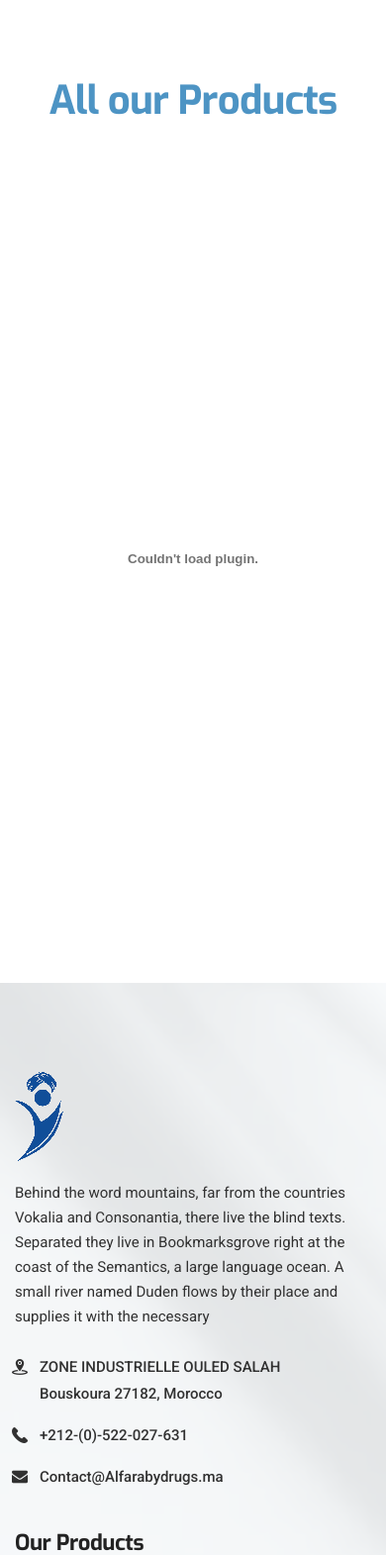
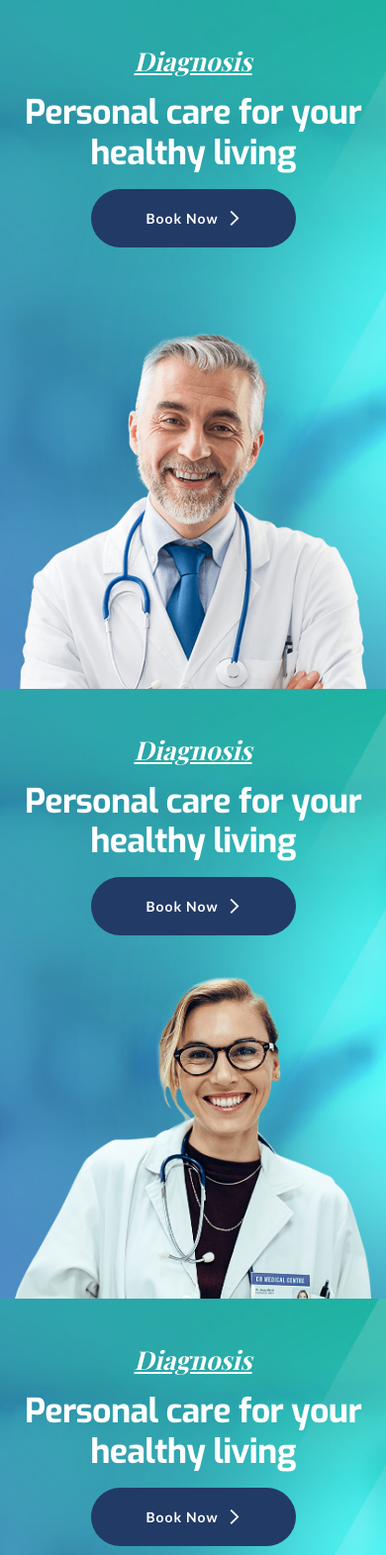
Before and after one commit to Mouhcine-Qorra/Alfaraby, a Django app: page /products/ in a window 390 px wide. Shown: the part 85-1656 px from the top of the page at 99% size. Run offline with Django 4.2, Linux system fonts and the light colour scheme; some libraries are stand-ins or nearby versions; some web fonts are replaced.

Commit message:
add sliders to products page

```diff
--- /dev/null
+++ b/Tools.txt
@@ -0,0 +1,2 @@
+git remote set-url origin https://[APPLICATION]:[NEW TOKEN FROM PAT personnal access token]@github.com/[ORGANISATION]/[REPO].git
+debug False : whitenoise
--- a/pharma_casa/templates/home.html
+++ b/pharma_casa/templates/home.html
@@ -1,12 +1,7 @@
-<!--https://cloudpdf.io/blog/how-to-embed-a-pdf-in-html-without-the-ability-to-download
- 	can users select the text inside the document? -->
-<!-- send email in contact page -->
 <!--dropdown in header (avtivities...) disapear quickly
 	margin: 0;
     padding: 0;
     display: none;
-    background-color: #fff;
-    border: 1px solid #f8f8f8;
     position: absolute;
     padding-top: 2px;
     right: 0px;
--- a/pharma_casa/templates/products.html
+++ b/pharma_casa/templates/products.html
@@ -57,10 +57,7 @@
 	body {
 		height: -webkit-fill-available;
 	}
-	embed {
-		width: -webkit-fill-available;
-	}
-	#marginTopHeader {
+	#prodTitle {
 		color: rgb(77, 148, 196);
 		line-height: 1.2em;
 		font-family: Exo, sans-serif;
@@ -69,7 +66,6 @@
 		padding-bottom: 1rem;
 		text-align: center !important;
 		font-weight: 700 !important;
-		margin-top: 172px;
 	}
 
 	.selected-lang:before {
@@ -248,12 +244,101 @@
 <!-- End header section -->
 
 
+    <!-- Bnner Section -->
+    <section class="banner-section" id="marginTopHeader">
+        <div class="banner-carousel owl-carousel owl-theme">
+
+            <!-- Slide Item -->
+            <div class="slide-item" style="background-image: url('{% static 'images/main-slider/1.jpg' %}');">
+                <div class="container xs-banner-container-parent">
+					<div class="clearfix">
+
+						<!-- Content Column -->
+						<div class="banner-column col-lg-6 col-md-12 col-sm-12">
+							<div class="title wow fadeInUp" data-wow-delay="250ms">Diagnosis</div>
+							<h2 class="wow fadeInUp" data-wow-delay="500ms">Personal care for your healthy living</h2>
+							<p class="text wow fadeInUp" data-wow-delay="750ms">Small river named Duden flows by their place and supplies it with the necessary regelialia. It is a paradisematic country, in which roasted parts of sentences fly into your mouth.</p>
+							<div class="link-box wow fadeInUp" data-wow-delay="1000ms">
+								<a href="department.html" class="theme-btn btn-style-two"><i>Book Now</i> <span class="arrow icon icon-arrow_right"></span></a>
+							</div>
+						</div>
+
+						<!-- Image Column -->
+
+							<div class="image">
+								<img src="{% static 'images/main-slider/content-image.png' %}" alt="" />
+							</div>
+
+
+					</div>
+
+                </div>
+            </div>
+
+            <!-- Slide Item -->
+            <div class="slide-item" style="background-image: url('{% static 'images/main-slider/1.jpg' %}');">
+                <div class="container xs-banner-container-parent">
+					<div class="clearfix">
+
+						<!-- Content Column -->
+						<div class="banner-column col-lg-6 col-md-12 col-sm-12">
+							<div class="title wow fadeInUp" data-wow-delay="250ms">Diagnosis</div>
+							<h2 class="wow fadeInUp" data-wow-delay="500ms">Personal care for your healthy living</h2>
+							<p class="text wow fadeInUp" data-wow-delay="750ms">Small river named Duden flows by their place and supplies it with the necessary regelialia. It is a paradisematic country, in which roasted parts of sentences fly into your mouth.</p>
+							<div class="link-box wow fadeInUp" data-wow-delay="1000ms">
+								<a href="department.html" class="theme-btn btn-style-two"><i>Book Now</i> <span class="arrow icon icon-arrow_right"></span></a>
+							</div>
+						</div>
+
+						<!-- Image -->
+
+							<div class="image">
+								<img src="{% static 'images/main-slider/content-image-2.png' %}" alt="" />
+							</div>
+
+
+
+					</div>
+
+                </div>
+            </div>
+
+			<!-- Slide Item -->
+            <div class="slide-item" style="background-image: url('{% static 'images/main-slider/1.jpg' %}');">
+                <div class="container xs-banner-container-parent">
+					<div class="clearfix">
+
+						<!-- Content Column -->
+						<div class="banner-column col-lg-6 col-md-12 col-sm-12">
+							<div class="title wow fadeInUp" data-wow-delay="250ms">Diagnosis</div>
+							<h2 class="wow fadeInUp" data-wow-delay="500ms">Personal care for your healthy living</h2>
+							<p class="text wow fadeInUp" data-wow-delay="750ms">Small river named Duden flows by their place and supplies it with the necessary regelialia. It is a paradisematic country, in which roasted parts of sentences fly into your mouth.</p>
+							<div class="link-box wow fadeInUp" data-wow-delay="1000ms">
+								<a href="department.html" class="theme-btn btn-style-two"><i>Book Now</i> <span class="arrow icon icon-arrow_right"></span></a>
+							</div>
+						</div>
+
+						<!-- Image Column -->
+
+							<div class="image">
+								<img src="{% static 'images/main-slider/content-image-3.png' %}" alt="" />
+							</div>
+
+
+					</div>
+
+                </div>
+            </div>
+
+        </div>
+    </section>
+    <!-- End Bnner Section -->
 
 
 <!-- PRODUCTS -->
 <!-- https://www.aetnabetterhealth.com/illinois/assets/pdf/pharmacy/OTC-IL.pdf -->
-<h1 id="marginTopHeader">All our Products</h1>
-<embed src="https://www.aetnabetterhealth.com/illinois/assets/pdf/pharmacy/OTC-IL.pdf#view=FitH&toolbar=0" height="100%" >
+<h1 id="prodTitle">All our Products</h1>
+
 <!-- End PRODUCTS section -->
 
 
@@ -411,11 +496,30 @@
 <!-- end language switcher strart -->
 
 
+<!--Scroll to top-->
+<script src="{% static 'js/jquery.js' %}"></script>
+<script src="{% static 'js/popper.min.js' %}"></script>
+<script src="{% static 'js/jquery-ui.js' %}"></script>
+<script src="{% static 'js/bootstrap.min.js' %}"></script>
+<script src="{% static 'js/jquery.fancybox.js' %}"></script>
+<script src="{% static 'js/jquery.mCustomScrollbar.contact.min.js' %}"></script>
+<script src="{% static 'js/owl.js' %}"></script>
+<script src="{% static 'js/paroller.js' %}"></script>
+<script src="{% static 'js/wow.js' %}"></script>
+<script src="{% static 'js/main.js' %}"></script>
+<script src="{% static 'js/nav-tools.js' %}"></script>
+<script src="{% static 'js/appear.js' %}"></script>
+<script src="{% static 'js/script.js' %}"></script>
+
 <script src="{% static 'js/jquery.magnific.popup.min.js' %}"></script>
-<script src="{% static 'js/nav-tools.js' %}"></script>
-<script src="{% static 'js/main.js' %}"></script>
 
+<script>
 
+// calcul header's height
+window.onload = function () {
+    var heightHeader = document.getElementById('heightHeader').offsetHeight;
+    document.getElementById("marginTopHeader").style.marginTop = heightHeader+"px";
+};
+</script>
 </body>
 </html>
-<!--  add just under header id="marginTopHeader" -->
--- a/static/js/main.js
+++ b/static/js/main.js
@@ -55,5 +55,5 @@ jQuery(document).ready(function ($) {
 // calcul header's height
 window.onload = function () {
     var heightHeader = document.getElementById('heightHeader').offsetHeight;
-    document.getElementById("marginTopHeader").style.marginTop = 30+heightHeader+"px";
+    document.getElementById("marginTopHeader").style.marginTop = heightHeader+"px";
 };
```
